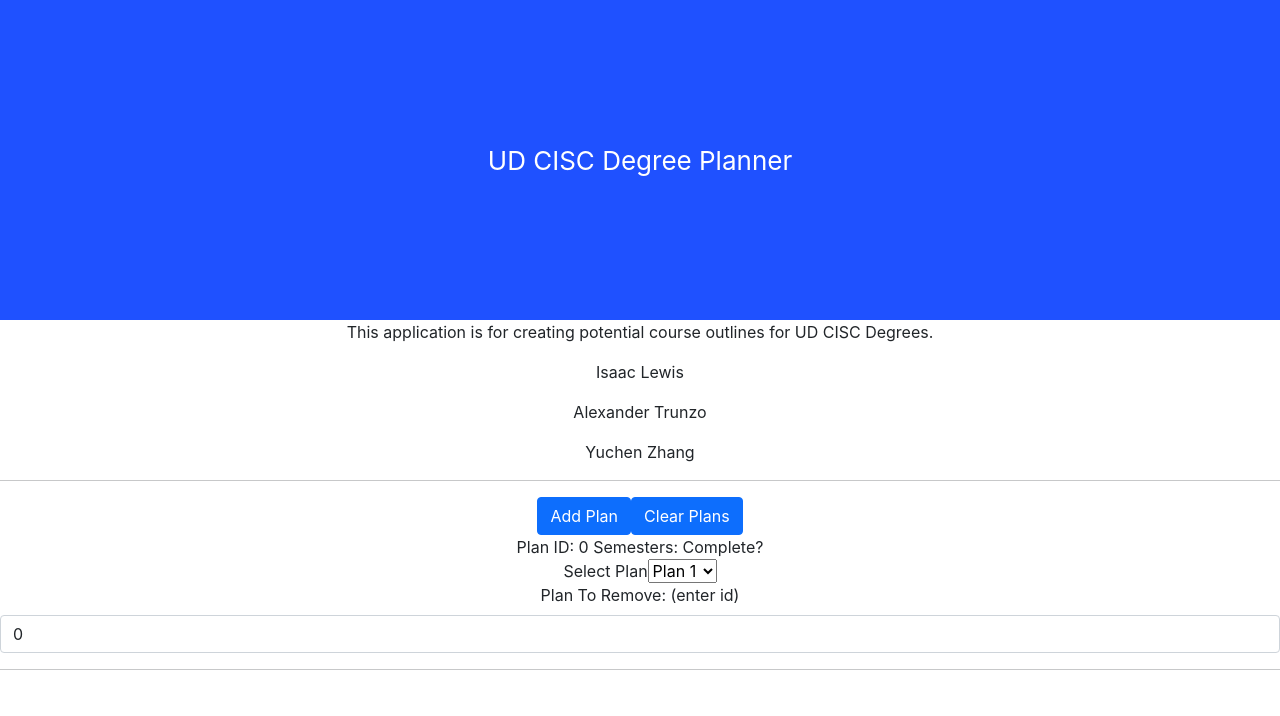
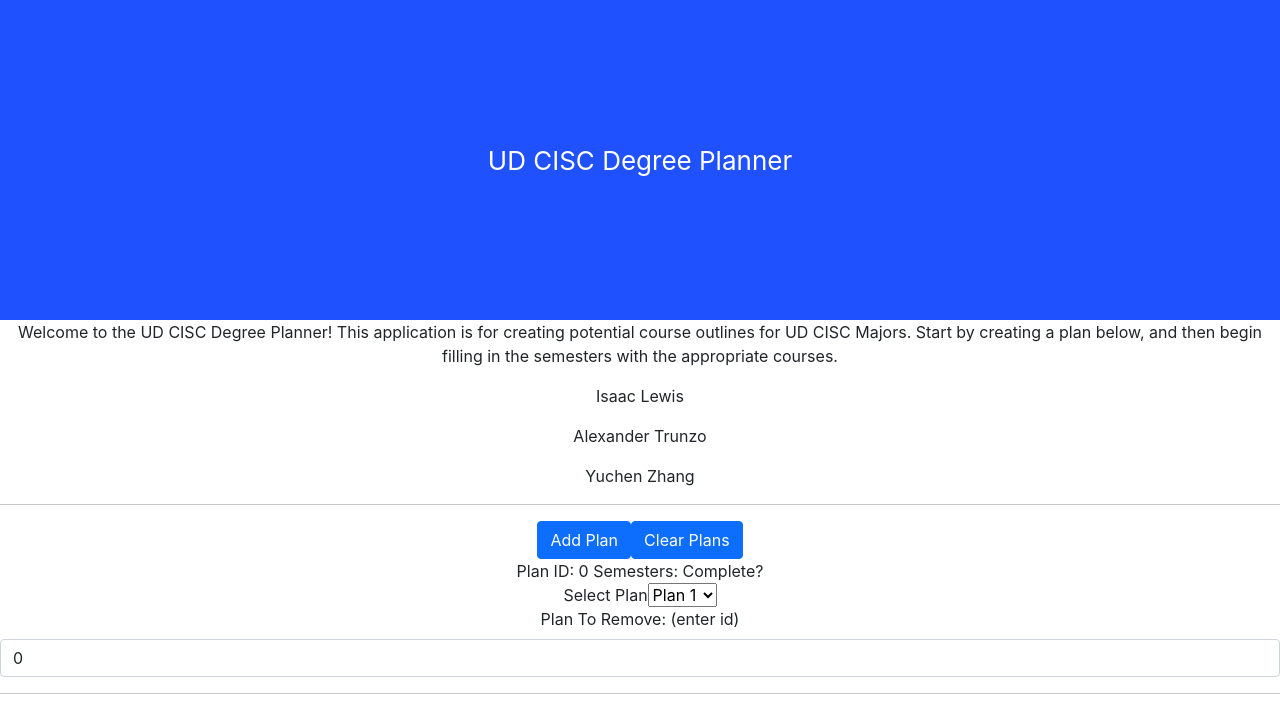
Before and after one commit to UD-CISC275-S22/cis-scheduler-team-6, a React (Create React App) app: page / in a window 1280 px wide. Shown: the top 716 px of the page. Built offline with nearby package versions, Linux system fonts and the light colour scheme.

Commit message:
updated welcome message

```diff
--- a/src/App.tsx
+++ b/src/App.tsx
@@ -9,8 +9,8 @@ function App(): JSX.Element {
         <div className="App">
             <header className="App-header">UD CISC Degree Planner</header>
             <p>
-                This application is for creating potential course outlines for
-                UD CISC Degrees.
+                Welcome to the UD CISC Degree Planner! This application is for creating potential course outlines for
+                UD CISC Majors. Start by creating a plan below, and then begin filling in the semesters with the appropriate courses.
             </p>
             <p>Isaac Lewis</p>
             <p>Alexander Trunzo</p>
```
